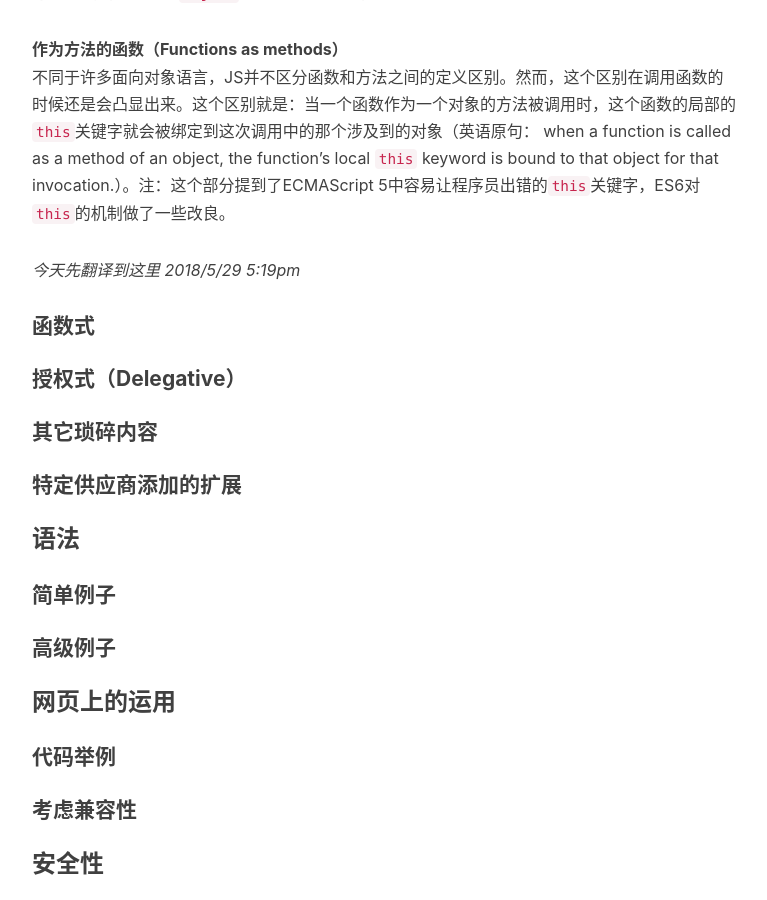
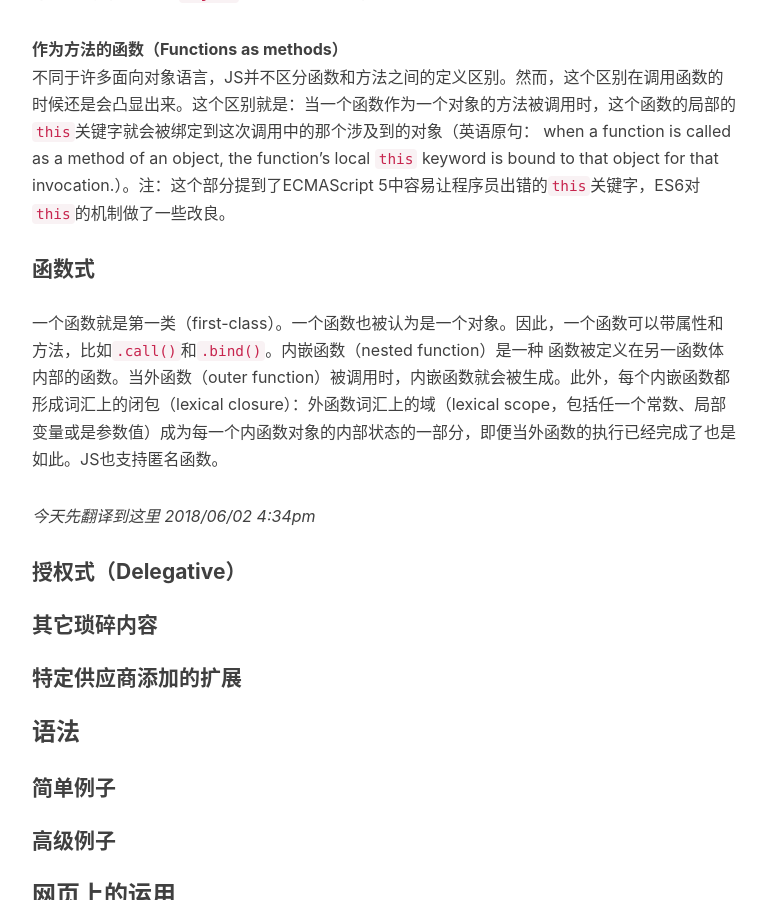
Before and after one commit to starwavelin/starwavelin.github.io, a Jekyll site: the page built from _posts/2018-05-29-js-wiki.md, in a window 1280 px wide and 900 px high, scrolled down 4601 px. Shown: the whole window, without its empty margins (233-1000 px from the left). Built offline with Jekyll 4.4.1, drawn with Linux system fonts in a browser that asks for light colours; nearby versions of some CDN libraries; comment, search, counter and statistics services are not loaded.

Commit message:
added a portion to js wiki

````diff
--- a/_posts/2018-05-29-js-wiki.md
+++ b/_posts/2018-05-29-js-wiki.md
@@ -108,9 +108,11 @@ JS是用原型来实现继承，其他许多面向对象的语言（比如Java
 **作为方法的函数（Functions as methods）**
 不同于许多面向对象语言，JS并不区分函数和方法之间的定义区别。然而，这个区别在调用函数的时候还是会凸显出来。这个区别就是：当一个函数作为一个对象的方法被调用时，这个函数的局部的```this```关键字就会被绑定到这次调用中的那个涉及到的对象（英语原句： when a function is called as a method of an object, the function's local ```this``` keyword is bound to that object for that invocation.）。注：这个部分提到了ECMAScript 5中容易让程序员出错的```this```关键字，ES6对```this```的机制做了一些改良。
 
-_今天先翻译到这里 2018/5/29 5:19pm_
+#### 函数式
+一个函数就是第一类（first-class）。一个函数也被认为是一个对象。因此，一个函数可以带属性和方法，比如```.call()```和```.bind()```。内嵌函数（nested function）是一种 函数被定义在另一函数体内部的函数。当外函数（outer function）被调用时，内嵌函数就会被生成。此外，每个内嵌函数都形成词汇上的闭包（lexical closure）：外函数词汇上的域（lexical scope，包括任一个常数、局部变量或是参数值）成为每一个内函数对象的内部状态的一部分，即便当外函数的执行已经完成了也是如此。JS也支持匿名函数。
 
-#### 函数式
+_今天先翻译到这里 2018/06/02 4:34pm_
+
 #### 授权式（Delegative）
 #### 其它琐碎内容
 #### 特定供应商添加的扩展
````
